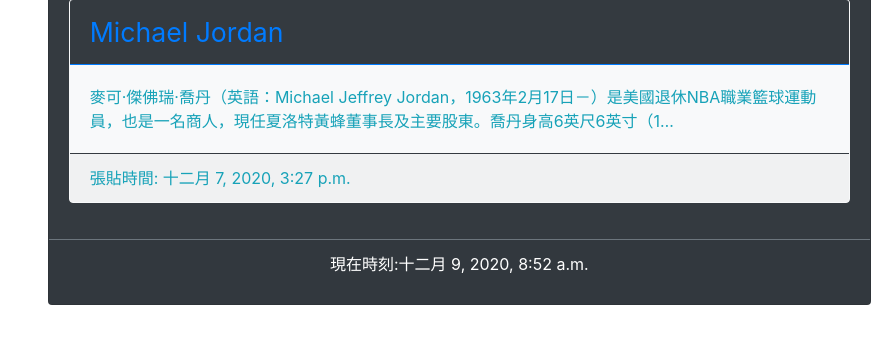
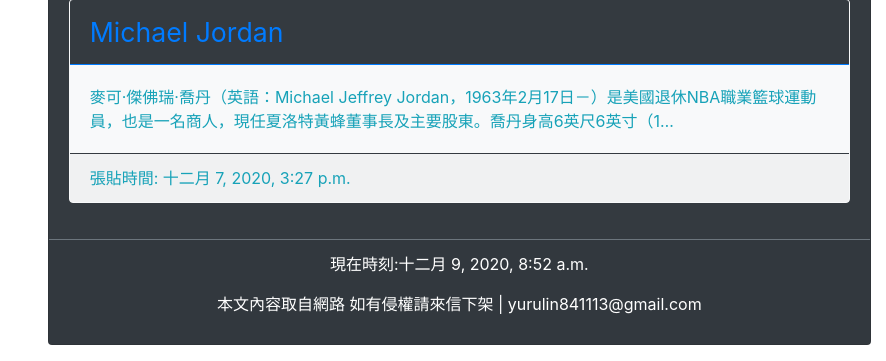
Before and after one commit to yurulin841113/NBAplayer, a Django app: page /main/ in a window 1280 px wide. Shown: the part 860-1221 px from the top of the page, without its empty margins (394-1280 px from the left). Before the commit the page ends 1165 px from the top, so only its background shows below. Run offline with Django 3.2, Linux system fonts and the light colour scheme; data comes from the database, SQL or seed files in the repository; both versions use the stored data as it was after the commit; some libraries are stand-ins or nearby versions.

Commit message:
2020/12/9

```diff
--- a/mainsite/templates/base.html
+++ b/mainsite/templates/base.html
@@ -54,7 +54,7 @@
                         {% block headmessage %}{% endblock %}
                     </div>
 
-                    <div class="card-body">
+                    <div class="card-body ">
                         {% block content %}{% endblock %}
                     </div>
 
--- a/mainsite/templates/footer.html
+++ b/mainsite/templates/footer.html
@@ -1,7 +1,9 @@
 {% block footer %}
 {% if current_time %}
     <p style="text-align: center">現在時刻:{{current_time}}</p>
+    <p style="text-align: center">本文內容取自網路 如有侵權請來信下架 | yurulin841113@gmail.com</p>
 {% else %}
-    <p style="text-align: center">本文內容取自網路 如有侵權請來信下架</p>
+    <p style="text-align: center;font-size: 30pt"> <a align="center" href="/main/">回首頁</a></p>
+    <p style="text-align: center">本文內容取自網路 如有侵權請來信下架 | yurulin841113@gmail.com</p>
 {% endif %}
 {% endblock %}
--- a/mainsite/templates/post.html
+++ b/mainsite/templates/post.html
@@ -13,10 +13,9 @@
     </div>
 
     <hr>
-
-    <p style="font-size: 12pt">{{post_detail.body}}</p>
+    <!--加上safe可以使用Html語法-->
+    <p style="font-size: 12pt;letter-spacing: 2pt">{{post_detail.body|safe}}</p>
     <p style="font-size: 12pt">發布時間:{{post_detail.post_date|date:"Y/m/d H:m:s"}}</p>
-    <p style="text-align: center;font-size: 30pt"> <a align="center" href="/main/">回首頁</a></p>
 
 {% endblock %}
 
```
Also changed, not shown: mainsite/db.sqlite3, mainsite/templates/index.html (indentation only).
